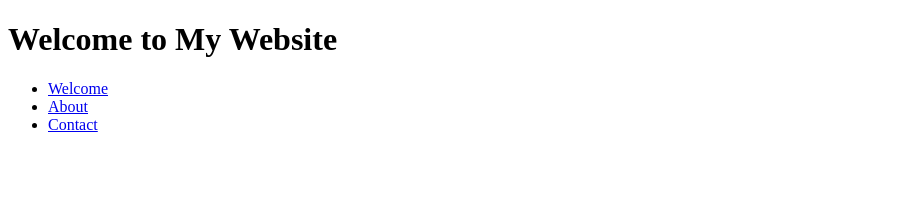
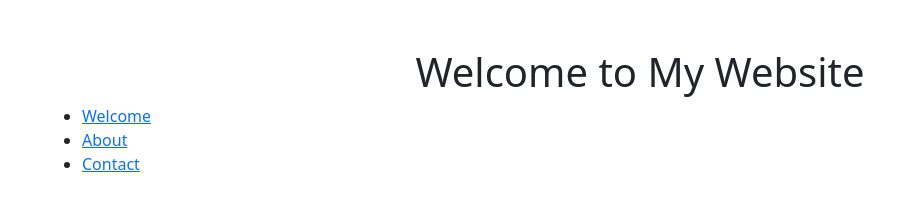
Before and after one commit to JihedGo/code2cloud, a plain HTML site: page index.html in a window 1280 px wide. Shown: the whole page, without its empty margins (0-918 px from the left). Drawn offline with nearby package versions, Linux system fonts and the light colour scheme.

Commit message:
add style library

```diff
--- a/index.html
+++ b/index.html
@@ -1,16 +1,25 @@
 <!DOCTYPE html>
 <html lang="en">
+
 <head>
     <meta charset="UTF-8">
     <meta name="viewport" content="width=device-width, initial-scale=1.0">
     <title>My Website | Welcome !</title>
+    <link rel="stylesheet" href="https://cdn.jsdelivr.net/npm/bootstrap@5.3.3/dist/css/bootstrap.min.css"
+        integrity="sha384-QWTKZyjpPEjISv5WaRU9OFeRpok6YctnYmDr5pNlyT2bRjXh0JMhjY6hW+ALEwIH" crossorigin="anonymous">
 </head>
+
 <body>
-    <h1>Welcome to My Website</h1>
-    <ul>
-        <li><a href="index.html">Welcome</a></li>
-        <li><a href="about.html">About</a></li>
-        <li><a href="contact.html">Contact</a></li>
-    </ul>
+    <div class="container mt-5">
+        <div class="row">
+            <h1 class="text-center">Welcome to My Website</h1>
+            <ul class="">
+                <li><a href="index.html">Welcome</a></li>
+                <li><a href="about.html">About</a></li>
+                <li><a href="contact.html">Contact</a></li>
+            </ul>
+        </div>
+    </div>
 </body>
+
 </html>
```
Also changed, not shown: about.html (+2 -0 lines), contact.html (+2 -0 lines).
